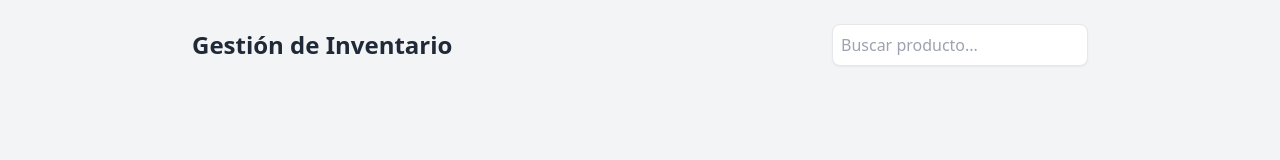
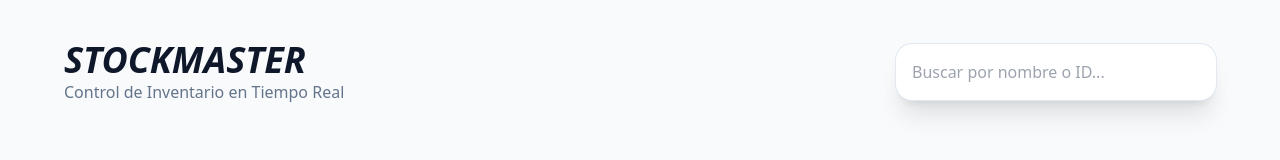
Before and after one commit to mberriosmoreno/gestiondeinventario, a website built with Vite: page index.html in a window 1280 px wide. Built offline with nearby package versions, Linux system fonts and the light colour scheme; no server answers.

Commit message:
Update index.html

```diff
--- a/index.html
+++ b/index.html
@@ -3,20 +3,23 @@
 <head>
     <meta charset="UTF-8">
     <meta name="viewport" content="width=device-width, initial-scale=1.0">
-  <title>Inventario Pro | Sheets</title>
+    <title>Inventario Inteligente</title>
     <script src="https://cdn.tailwindcss.com"></script>
 </head>
-<body class="bg-gray-100 p-6">
-  <div class="max-w-4xl mx-auto">
-    <header class="flex justify-between items-center mb-8">
-      <h1 class="text-2xl font-bold text-gray-800">Gestión de Inventario</h1>
-      <input type="text" id="buscador" placeholder="Buscar producto..." class="p-2 border rounded-lg w-64 shadow-sm">
+<body class="bg-slate-50 p-4 md:p-10 text-slate-900">
+    <div class="max-w-6xl mx-auto">
+        <header class="flex flex-col md:flex-row justify-between items-center mb-10 gap-6">
+            <div>
+                <h1 class="text-4xl font-black italic text-slate-900 uppercase">StockMaster</h1>
+                <p class="text-slate-500 font-medium">Control de Inventario en Tiempo Real</p>
+            </div>
+            <input type="text" id="buscador" placeholder="Buscar por nombre o ID..."
+                class="w-full md:w-80 p-4 rounded-2xl border-none shadow-xl ring-1 ring-slate-200 focus:ring-2 focus:ring-blue-500 transition-all outline-none">
         </header>
 
-    <div id="grid-productos" class="grid grid-cols-1 md:grid-cols-3 gap-6">
+        <div id="grid-productos" class="grid grid-cols-1 sm:grid-cols-2 lg:grid-cols-3 gap-8">
             </div>
     </div>
-
     <script type="module" src="/main.js"></script>
 </body>
 </html>
```
Lines whose indentation alone changed are shown as unchanged.
